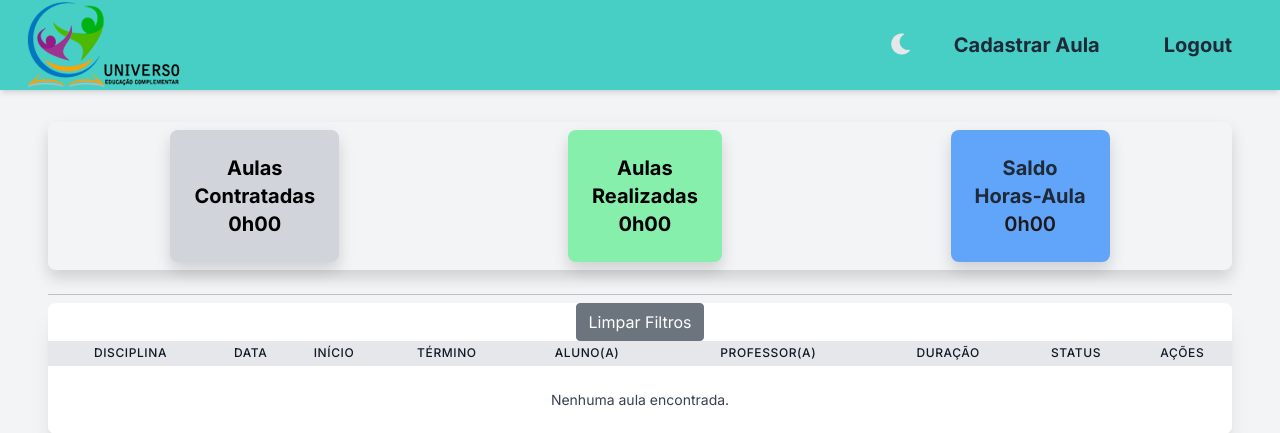
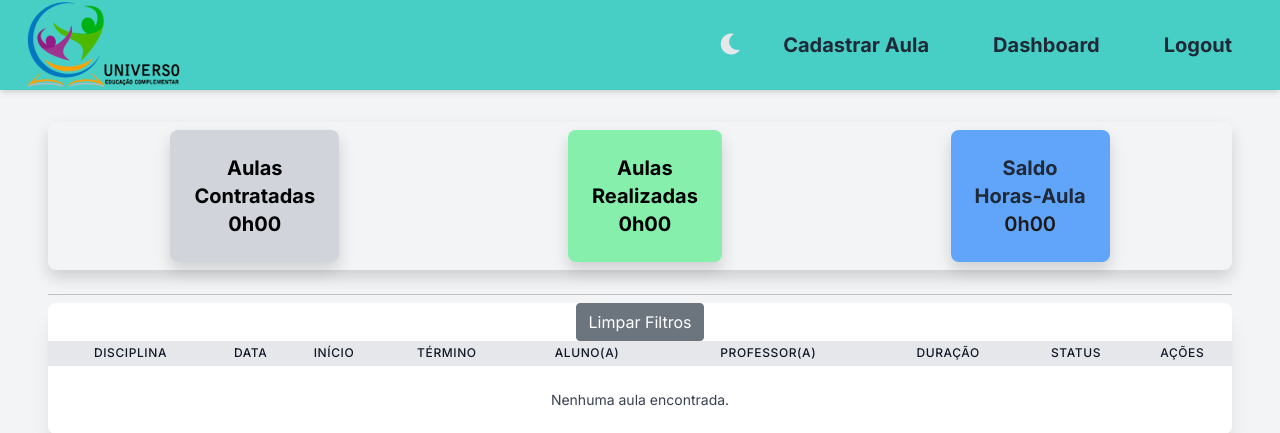
Before and after one commit to thiagotech86/uni_escolar, a Django app: page / in a window 1280 px wide. Shown: the top 433 px of the page. Run offline with Django 5.2, Linux system fonts and the light colour scheme; a user stored in the database is signed in; data comes from the database, SQL or seed files in the repository; data that the repository does not hold is empty; some libraries are stand-ins or nearby versions.

Commit message:
Update navbar.html
Botão Dashboard

```diff
--- a/uniescolar/templates/navbar.html
+++ b/uniescolar/templates/navbar.html
@@ -24,8 +24,10 @@
                     {% if can_add_aula_permission %}
 
                         <a href="{% url 'add_aula' %}" class="p-4 rounded-lg  font-bold text-xl">Cadastrar Aula</a>
+                        <a href="https://app.powerbi.com/groups/me/reports/ff24f2dd-3395-43e5-8383-e3b98f0393d1?ctid=dee74457-d751-4011-a5c4-44560cf8b415&pbi_source=linkShare}" class="p-4 rounded-lg  font-bold text-xl">Dashboard</a>
                     {% endif %}
                     <a href="{% url 'logout' %}" class=" p-4 rounded-lg  font-bold text-xl">Logout</a>
+
                 {% else %}
 
 
```
